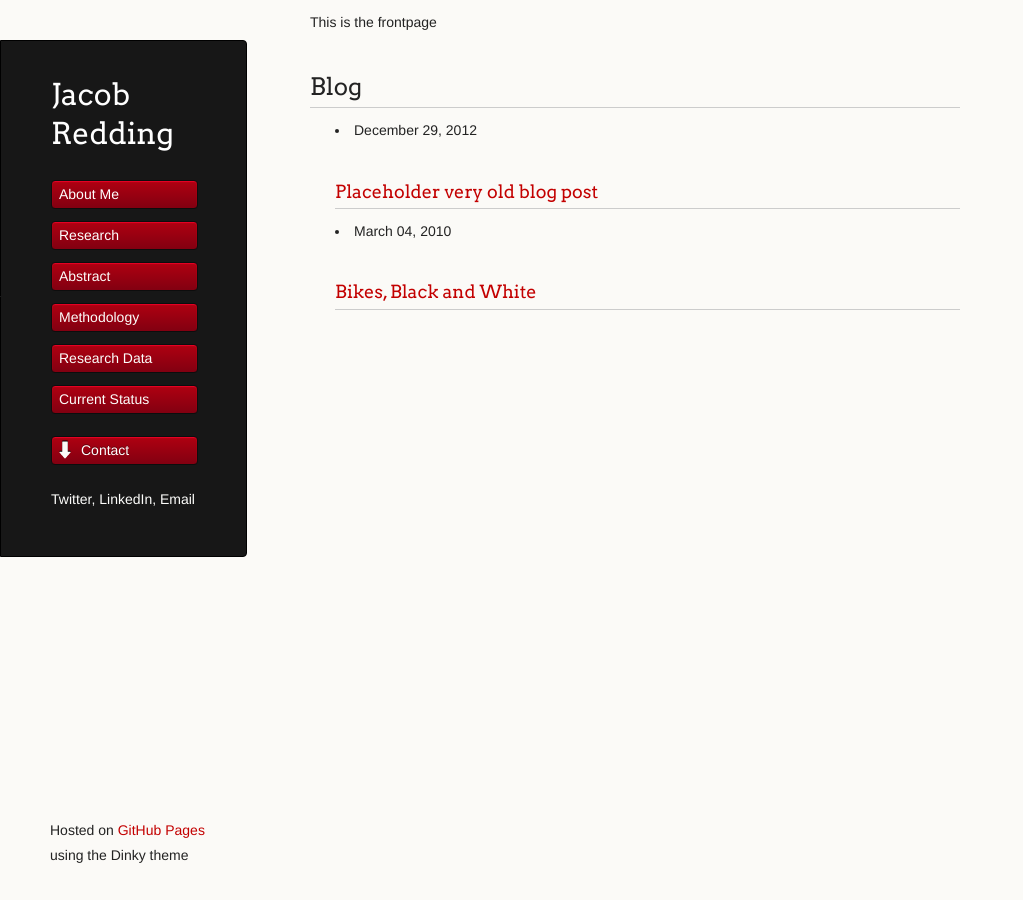
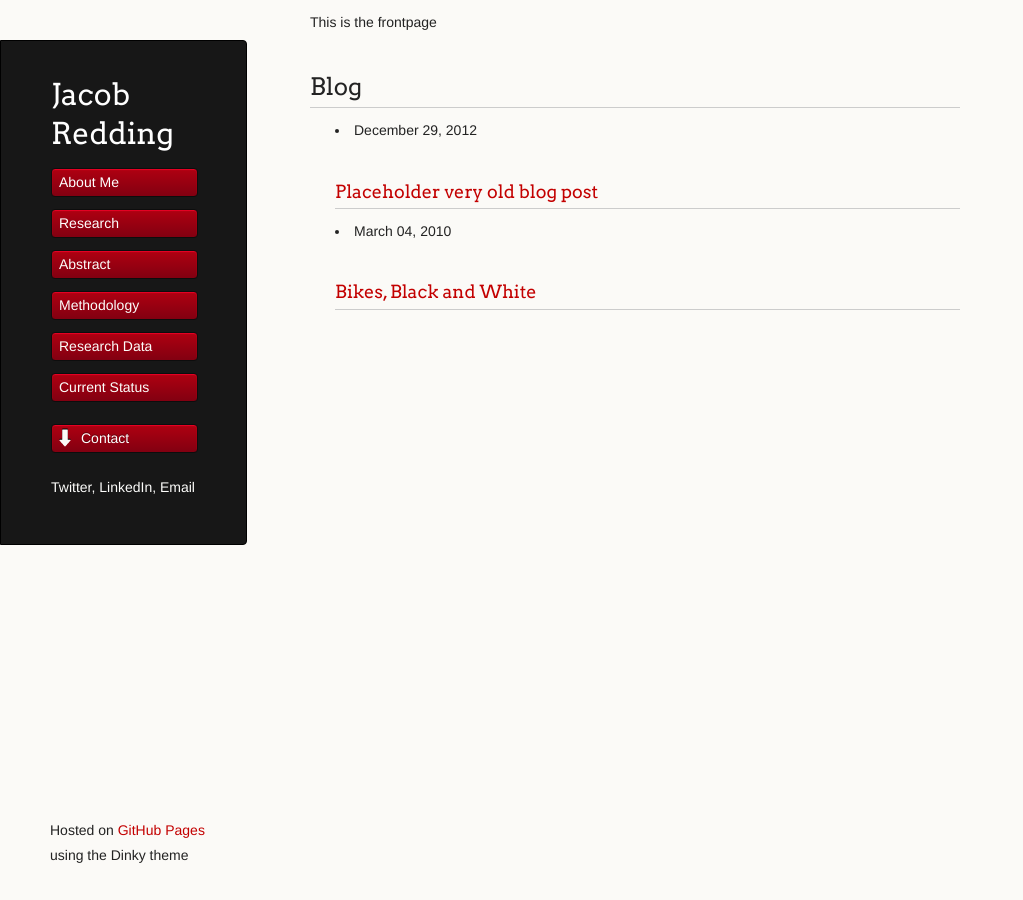
Before and after one commit to jredding/new-site, a Jekyll site: the page built from index.md, in a window 1280 px wide. Shown: the whole page, without its empty margins (0-1023 px from the left). Built offline with Jekyll 4.4.1, drawn with Linux system fonts in a browser that asks for light colours.

Commit message:
Update default.html

```diff
--- a/_layouts/default.html
+++ b/_layouts/default.html
@@ -17,8 +17,6 @@
     <div class="wrapper">
       <header>
         <h1 class="header">{{ site.name }}</h1>
-        <p class="header"></p>
-
         <ul>
           <li><a href="#">About Me</a></li>
           <li><a href="#">Research</a></li>
```
